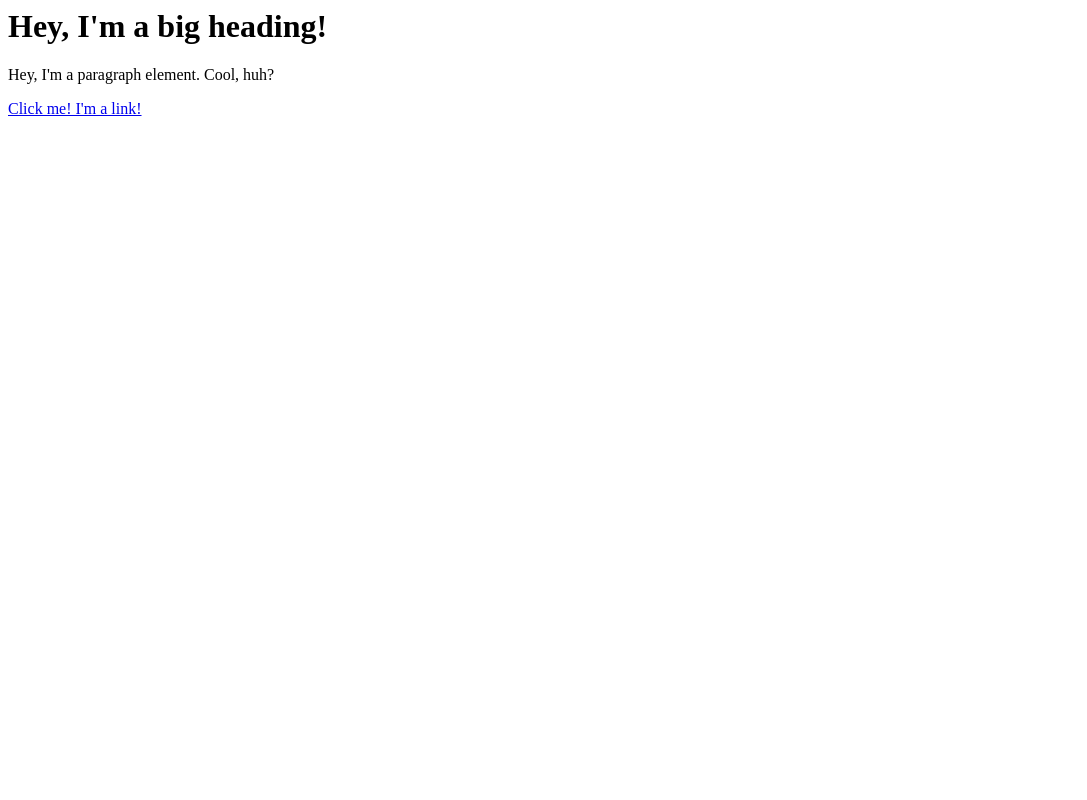
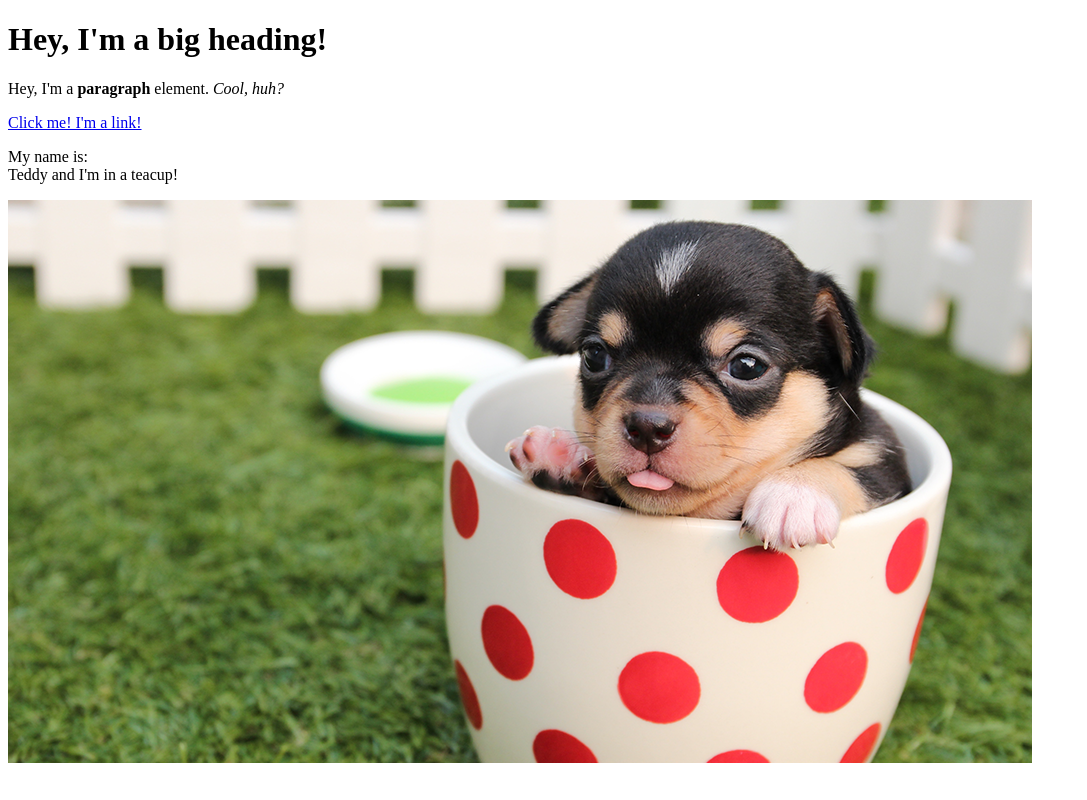
Before and after one commit to shanyeahh/cartoon-hero, a plain HTML site: page test.html in a window 1280 px wide. Shown: the whole page, without its empty margins (0-1087 px from the left). Drawn offline with Linux system fonts and the light colour scheme.

Commit message:
Added puppy image and a few more elements.

```diff
--- a/test.html
+++ b/test.html
@@ -1,3 +1,15 @@
-<h1>Hey, I'm a big heading!</h1>
-<p>Hey, I'm a paragraph element. Cool, huh?</p>
-<a href="https://google.com" target="_blank" title="let's take a trip to google">Click me! I'm a link!</a>
+<!DOCTYPE html>
+<html>
+<head>
+	<title>Test Page :)</title>
+</head>
+<body>
+	<h1>Hey, I'm a big heading!</h1>
+	<p>Hey, I'm a <b>paragraph</b> element. <i>Cool, huh?</i></p>
+	<a href="https://google.com" target="_blank" title="let's take a trip to google">Click me! I'm a link!</a>
+	<p>My name is:<br>
+		Teddy and I'm in a teacup!
+	</p>
+	<img src="img/puppies.jpeg">
+</body>
+</html>
```
Also changed, not shown: img/puppies.jpeg (added).
